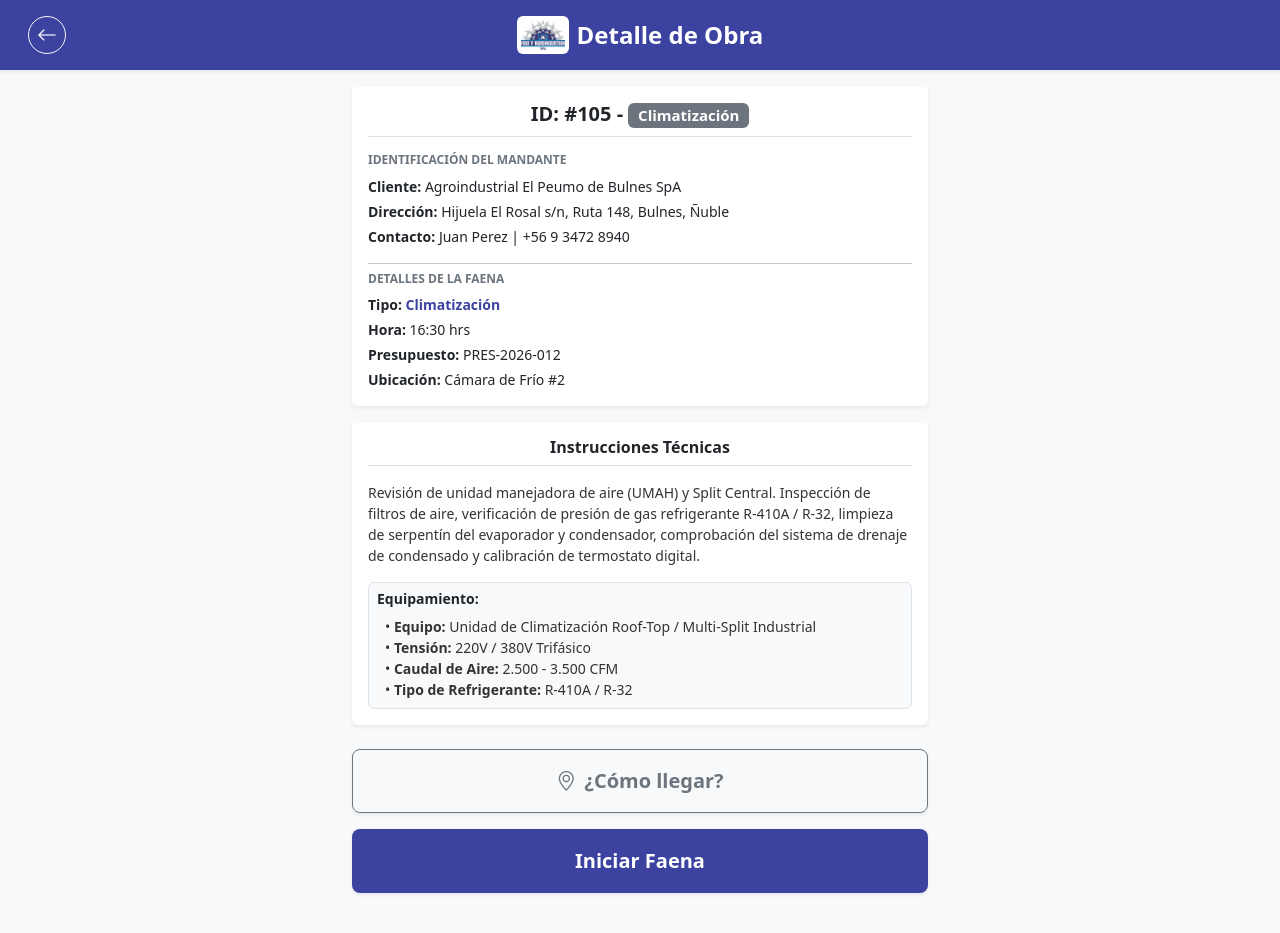
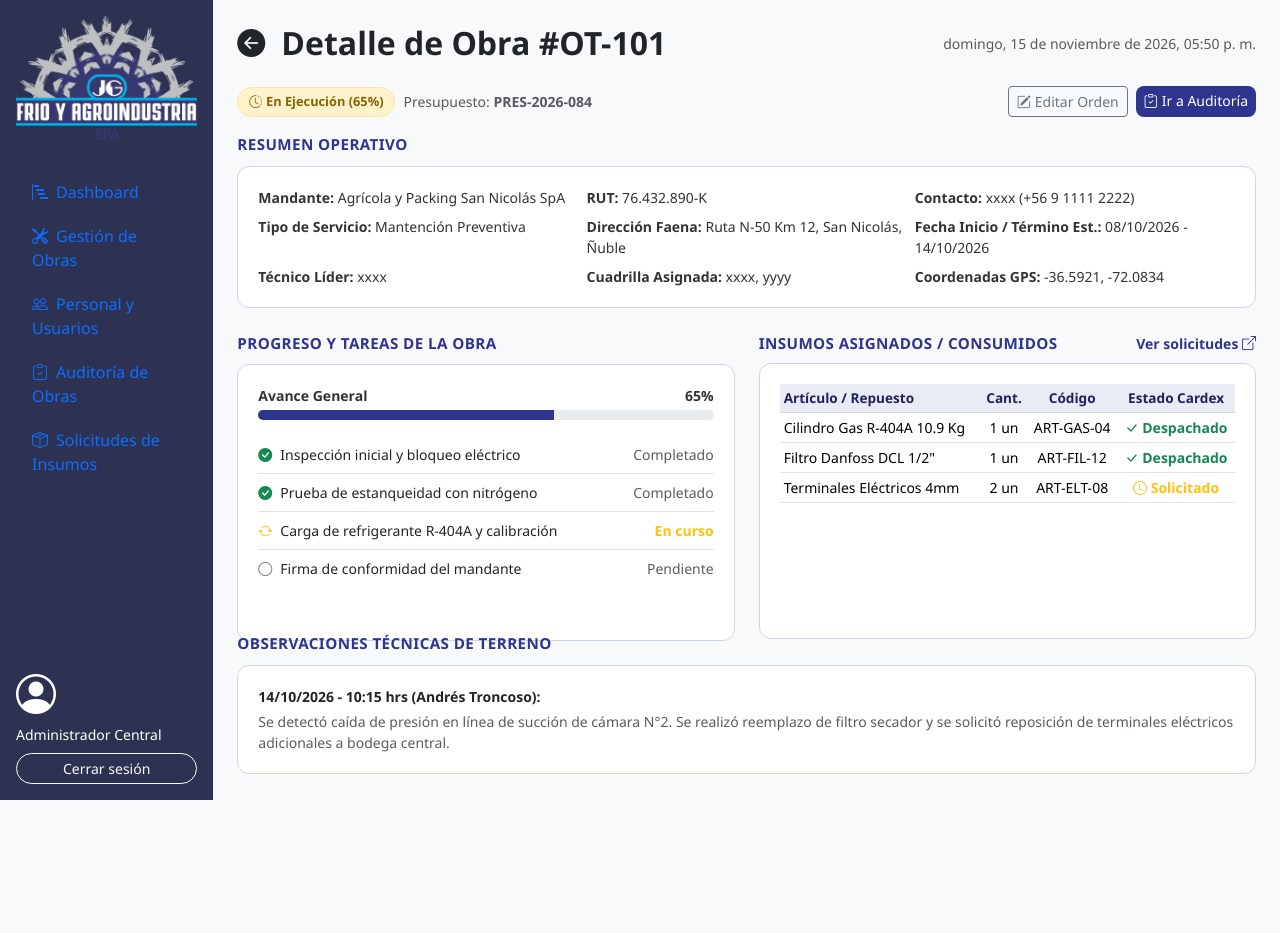
Before and after one commit to MarianMCPH/Proyecto-Gamma, a Django app: page /obras/detalle/ in a window 1280 px wide. After the commit the page ends 800 px from the top, so only its background shows below. Run offline with Django 5.2, Linux system fonts and the light colour scheme.

Commit message:
Update detalles.obras.html
parte luciano

```diff
--- a/apps/obras/templates/obras/detalles.obras.html
+++ b/apps/obras/templates/obras/detalles.obras.html
@@ -1,104 +1,186 @@
+<!-- codigo agregado por Luciano -->
+
+{% extends 'base_admin.html' %}
 {% load static %}
-<!DOCTYPE html>
-<html lang="es">
-<head>
-    <meta charset="UTF-8">
-    <meta name="viewport" content="width=device-width, initial-scale=1.0">
-    <title>Detalle de Obra - Portal Terreno FYAG</title>
 
-    <!-- Configuración PWA -->
-    <link rel="manifest" href="manifest.json">
-    <meta name="theme-color" content="#3b429f">
+{% block title %}Detalle de Obra - Frío y Agroindustria SpA{% endblock %}
 
-    <!-- Bootstrap 5.3 y Iconos -->
-    <link href="https://cdn.jsdelivr.net/npm/bootstrap@5.3.3/dist/css/bootstrap.min.css" rel="stylesheet">
-    <link rel="stylesheet" href="https://cdn.jsdelivr.net/npm/bootstrap-icons@1.11.3/font/bootstrap-icons.min.css">
+{% block page_title %}
+<div class="d-flex align-items-center gap-3">
+    <a href="{% url 'obras:ver_obras' %}" class="text-dark text-decoration-none fs-3" title="Volver a Gestión de Obras">
+        <i class="bi bi-arrow-left-circle-fill"></i>
+    </a>
+    <span>Detalle de Obra #OT-101</span>
+</div>
+{% endblock %}
 
-    <!-- Estilos específicos para el login móvil -->
-    <link rel="stylesheet" href="{% static 'css/style_pwa.css' %}">
+{% block content %}
+<style>
+    .fyag-card {
+        background: #fff;
+        border: 1.5px solid #cfd5e6;
+        border-radius: 12px;
+        padding: 1.25rem;
+    }
+    .fyag-section-title {
+        color: #2E358F;
+        font-weight: 700;
+        font-size: 0.95rem;
+        letter-spacing: 0.4px;
+        text-transform: uppercase;
+        margin-bottom: 0.6rem;
+    }
+    .fyag-table thead th {
+        background-color: #e9ecf5;
+        color: #1e235c;
+        font-weight: 700;
+        font-size: 0.85rem;
+        border-bottom: 1.5px solid #cfd5e6;
+    }
+    .badge-estado-curso {
+        background-color: #fff3cd;
+        color: #856404;
+        border: 1px solid #ffe69c;
+        padding: 0.35em 0.85em;
+        border-radius: 50rem;
+        font-weight: 600;
+        font-size: 0.8rem;
+    }
+    .btn-fyag {
+        background-color: #2E358F;
+        color: #fff;
+        border: none;
+        border-radius: 8px;
+        font-weight: 500;
+    }
+    .btn-fyag:hover {
+        background-color: #22276e;
+        color: #fff;
+    }
+</style>
 
-</head>
-<body class="bg-light">
-
-    <!-- Encabezado PWA (Cambia de color dinámicamente según la urgencia) -->
-    <header id="header-bar" class="py-3 px-3 shadow-sm text-white" style="background-color: #3b429f;">
-        <div class="container-fluid d-flex align-items-center justify-content-between">
-            <a href="{% url 'obras:itinerario' %}" class="btn btn-outline-light btn-sm rounded-circle p-2 d-flex align-items-center justify-content-center" style="width: 38px; height: 38px;">
-                <i class="bi bi-arrow-left fs-5"></i>
+<!-- Barra de acciones rápidas -->
+<div class="d-flex flex-wrap justify-content-between align-items-center mb-3 gap-2">
+    <div class="d-flex align-items-center gap-2">
+        <span class="badge-estado-curso"><i class="bi bi-clock-history me-1"></i>En Ejecución (65%)</span>
+        <span class="text-muted small">Presupuesto: <strong>PRES-2026-084</strong></span>
+    </div>
+    <div class="d-flex gap-2">
+        <a href="{% url 'obras:editar_obra' %}" class="btn btn-outline-secondary btn-sm">
+            <i class="bi bi-pencil-square me-1"></i>Editar Orden
         </a>
-            <div class="d-flex align-items-center gap-2">
-                <img src="{% static 'img/logo.png' %}" alt="FYAG" style="height: 38px; width: auto;" class="bg-white rounded p-1">
-                <h4 class="m-0 fw-bold text-white fs-4">Detalle de Obra</h4>
+        <a href="{% url 'obras:auditar_obra' %}" class="btn btn-fyag btn-sm">
+            <i class="bi bi-clipboard-check me-1"></i>Ir a Auditoría
+        </a>
     </div>
-            <div style="width: 38px;"></div>
-        </div>
-    </header>
-
-    <!-- Contenido Principal optimizado para móviles -->
-    <main class="container py-3" style="max-width: 600px;">
-
-        <!-- Tarjeta 1: Identificación y Mandante -->
-        <div class="card shadow-sm border-0 mb-3">
-            <div class="card-body p-3">
-                <div class="border-bottom pb-2 mb-3 text-center">
-                    <h5 class="fw-bold m-0" id="obra-id-badge">ID: #105 - <span class="badge text-bg-secondary">Climatización</span></h5>
 </div>
 
-                <h6 class="fw-bold text-uppercase text-secondary small mb-2" style="font-size: 0.75rem;">Identificación del Mandante</h6>
-                <div class="mb-3 small">
-                    <p class="mb-1"><strong>Cliente:</strong> <span id="val-cliente">Agroindustrial El Peumo de Bulnes SpA</span></p>
-                    <p class="mb-1"><strong>Dirección:</strong> <span id="val-direccion">Hijuela El Rosal s/n, Ruta 148, Bulnes, Ñuble</span></p>
-                    <p class="mb-0"><strong>Contacto:</strong> <span id="val-contacto">Juan Perez | +56 9 3472 8940</span></p>
-                </div>
-
-                <hr class="my-2">
-
-                <h6 class="fw-bold text-uppercase text-secondary small mb-2" style="font-size: 0.75rem;">Detalles de la Faena</h6>
-                <div class="small">
-                    <p class="mb-1"><strong>Tipo:</strong> <span id="val-tipo" class="fw-bold" style="color: #3b429f;">Climatización</span></p>
-                    <p class="mb-1"><strong>Hora:</strong> <span id="val-hora">16:30 hrs</span></p>
-                    <p class="mb-1"><strong>Presupuesto:</strong> <span id="val-presupuesto">PRES-2026-012</span></p>
-                    <p class="mb-0"><strong>Ubicación:</strong> <span id="val-ubicacion">Cámara de Frío #2</span></p>
+<!-- RESUMEN OPERATIVO -->
+<div class="mb-4">
+    <div class="fyag-section-title">Resumen Operativo</div>
+    <div class="fyag-card">
+        <div class="row g-2 small">
+            <div class="col-md-4"><strong>Mandante:</strong> Agrícola y Packing San Nicolás SpA</div>
+            <div class="col-md-4"><strong>RUT:</strong> 76.432.890-K</div>
+            <div class="col-md-4"><strong>Contacto:</strong> xxxx (+56 9 1111 2222)</div>
+            <div class="col-md-4"><strong>Tipo de Servicio:</strong> Mantención Preventiva</div>
+            <div class="col-md-4"><strong>Dirección Faena:</strong> Ruta N-50 Km 12, San Nicolás, Ñuble</div>
+            <div class="col-md-4"><strong>Fecha Inicio / Término Est.:</strong> 08/10/2026 - 14/10/2026</div>
+            <div class="col-md-4"><strong>Técnico Líder:</strong> xxxx</div>
+            <div class="col-md-4"><strong>Cuadrilla Asignada:</strong> xxxx, yyyy</div>
+            <div class="col-md-4"><strong>Coordenadas GPS:</strong> -36.5921, -72.0834</div>
         </div>
     </div>
 </div>
 
-        <!-- Tarjeta 2: Instrucciones Técnicas y Equipamiento -->
-        <div class="card shadow-sm border-0 mb-4">
-            <div class="card-body p-3">
-                <h5 class="fw-bold text-center border-bottom pb-2 mb-3 fs-6">Instrucciones Técnicas</h5>
-
-                <div class="small mb-3">
-                    <p class="mb-0 text-secondary" id="val-instrucciones" style="color: #333 !important;">Revisión de unidad manejadora de aire (UMAH) y Split Central. Inspección de filtros de aire, verificación de presión de gas refrigerante R-410A / R-32, limpieza de serpentín del evaporador y condensador, comprobación del sistema de drenaje de condensado y calibración de termostato digital.</p>
+<!-- FILA CENTRAL: AVANCE Y MATERIALES ASIGNADOS -->
+<div class="row g-4 mb-4">
+    <!-- Columna Izquierda: Hitos y Avance -->
+    <div class="col-lg-6">
+        <div class="fyag-section-title">Progreso y Tareas de la Obra</div>
+        <div class="fyag-card h-100">
+            <div class="d-flex justify-content-between small fw-bold mb-1">
+                <span>Avance General</span>
+                <span>65%</span>
+            </div>
+            <div class="progress mb-3" style="height: 10px;">
+                <div class="progress-bar" role="progressbar" style="width: 65%; background-color: #2E358F;"></div>
             </div>
 
-                <div class="bg-light p-2 rounded border">
-                    <h6 class="fw-bold small mb-2 text-dark">Equipamiento:</h6>
-                    <ul class="list-unstyled small mb-0 ps-2 text-secondary" id="val-equipamiento" style="color: #333 !important;">
-                        <li>• <strong>Equipo:</strong> Unidad de Climatización Roof-Top / Multi-Split Industrial</li>
-                        <li>• <strong>Tensión:</strong> 220V / 380V Trifásico</li>
-                        <li>• <strong>Caudal de Aire:</strong> 2.500 - 3.500 CFM</li>
-                        <li>• <strong>Tipo de Refrigerante:</strong> R-410A / R-32</li>
+            <ul class="list-group list-group-flush small">
+                <li class="list-group-item px-0 d-flex justify-content-between align-items-center">
+                    <span><i class="bi bi-check-circle-fill text-success me-2"></i>Inspección inicial y bloqueo eléctrico</span>
+                    <span class="text-muted">Completado</span>
+                </li>
+                <li class="list-group-item px-0 d-flex justify-content-between align-items-center">
+                    <span><i class="bi bi-check-circle-fill text-success me-2"></i>Prueba de estanqueidad con nitrógeno</span>
+                    <span class="text-muted">Completado</span>
+                </li>
+                <li class="list-group-item px-0 d-flex justify-content-between align-items-center">
+                    <span><i class="bi bi-arrow-repeat text-warning me-2"></i>Carga de refrigerante R-404A y calibración</span>
+                    <span class="text-warning fw-semibold">En curso</span>
+                </li>
+                <li class="list-group-item px-0 d-flex justify-content-between align-items-center">
+                    <span><i class="bi bi-circle text-secondary me-2"></i>Firma de conformidad del mandante</span>
+                    <span class="text-muted">Pendiente</span>
+                </li>
             </ul>
+        </div>
+    </div>
+
+    <!-- Columna Derecha: Insumos y Cardex de la Obra -->
+    <div class="col-lg-6">
+        <div class="d-flex justify-content-between align-items-center mb-2">
+            <div class="fyag-section-title m-0">Insumos Asignados / Consumidos</div>
+            <a href="{% url 'inventario:solicitudes' %}" class="small text-decoration-none fw-semibold" style="color: #2E358F;">
+                Ver solicitudes <i class="bi bi-box-arrow-up-right"></i>
+            </a>
+        </div>
+        <div class="fyag-card h-100">
+            <div class="table-responsive">
+                <table class="table table-sm align-middle fyag-table mb-0">
+                    <thead>
+                        <tr>
+                            <th>Artículo / Repuesto</th>
+                            <th class="text-center">Cant.</th>
+                            <th class="text-center">Código</th>
+                            <th class="text-center">Estado Cardex</th>
+                        </tr>
+                    </thead>
+                    <tbody class="small">
+                        <tr>
+                            <td>Cilindro Gas R-404A 10.9 Kg</td>
+                            <td class="text-center">1 un</td>
+                            <td class="text-center">ART-GAS-04</td>
+                            <td class="text-center"><span class="text-success fw-semibold"><i class="bi bi-check-lg"></i> Despachado</span></td>
+                        </tr>
+                        <tr>
+                            <td>Filtro Danfoss DCL 1/2"</td>
+                            <td class="text-center">1 un</td>
+                            <td class="text-center">ART-FIL-12</td>
+                            <td class="text-center"><span class="text-success fw-semibold"><i class="bi bi-check-lg"></i> Despachado</span></td>
+                        </tr>
+                        <tr>
+                            <td>Terminales Eléctricos 4mm</td>
+                            <td class="text-center">2 un</td>
+                            <td class="text-center">ART-ELT-08</td>
+                            <td class="text-center"><span class="text-warning fw-semibold"><i class="bi bi-clock"></i> Solicitado</span></td>
+                        </tr>
+                    </tbody>
+                </table>
+            </div>
         </div>
     </div>
 </div>
 
-        <!-- Botones de Acción para Terreno (Grandes y distribuidos en columna o ancho completo) -->
-        <div class="d-grid gap-3 mb-4">
-            <a id="btn-como-llegar" href="https://www.google.com/maps/search/?api=1&query=Hijuela+El+Rosal+s/n,+Ruta+148,+Bulnes,+Ñuble" target="_blank" class="btn btn-outline-secondary btn-lg py-3 fw-semibold text-decoration-none d-flex align-items-center justify-content-center shadow-sm">
-                <i class="bi bi-geo-alt me-2 fs-5"></i> ¿Cómo llegar?
-            </a>
+<!--OBSERVACIONES -->
+<div>
+    <div class="fyag-section-title">Observaciones Técnicas de Terreno</div>
+    <div class="fyag-card small text-muted">
+        <p class="mb-1 text-dark"><strong>14/10/2026 - 10:15 hrs (Andrés Troncoso):</strong></p>
+        <p class="mb-0">Se detectó caída de presión en línea de succión de cámara N°2. Se realizó reemplazo de filtro secador y se solicitó reposición de terminales eléctricos adicionales a bodega central.</p>
+    </div>
+</div>
+{% endblock %}
 
-            <a href="{% url 'pwa:formulario' %}" id="btn-iniciar" class="btn btn-lg text-white py-3 fw-semibold shadow-sm" style="background-color: #3b429f;">Iniciar Faena</a>
-
-        </div>
-
-    </main>
-
-    <script src="https://cdn.jsdelivr.net/npm/bootstrap@5.3.3/dist/js/bootstrap.bundle.min.js"></script>
-
-        <!-- Lógica JS  -->
-    <script src="{% static 'js/detalle_obras.js' %}"></script>
-</body>
-</html>
+<!-- fin codigo agregado por Luciano -->
```
Lines whose indentation alone changed are shown as unchanged.
